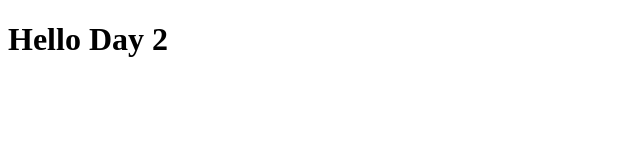
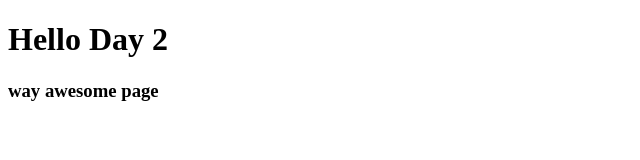
Before and after one commit to alanbraithwaite/Day-2, a plain HTML site: page index.html in a window 1280 px wide. Shown: the whole page, without its empty margins (0-640 px from the left). Drawn offline with Linux system fonts and the light colour scheme.

Commit message:
added awesome

```diff
--- a/index.html
+++ b/index.html
@@ -8,5 +8,6 @@
 </head>
 <body>
 <h1>Hello Day 2</h1>
+<h3>way awesome page</h3>
 </body>
 </html>
```
